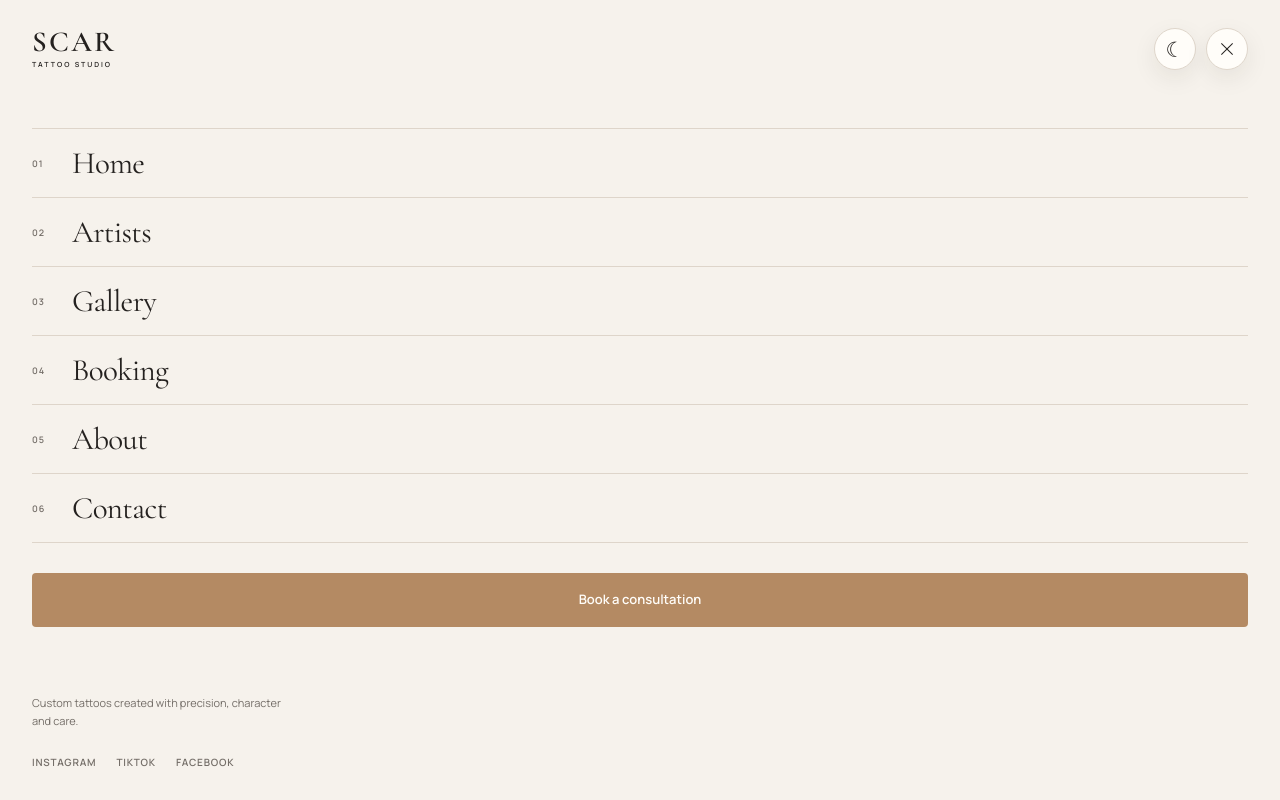
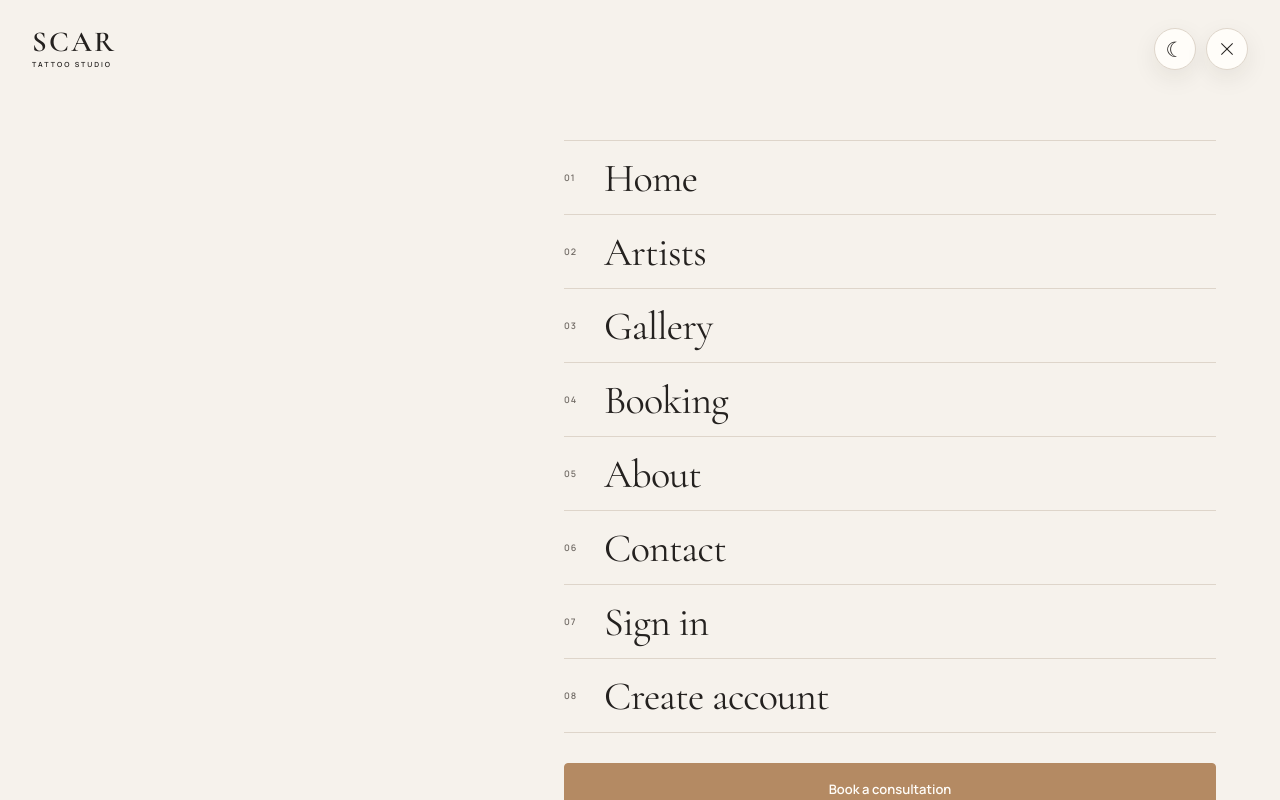
Before and after one commit to JenyaLinx/scar-tattoo-studio, a Next.js app: page /sign-in in a window 1280 px wide. Both pictures are taken after a click on the button "Open navigation menu". Shown: the top 800 px of the page. Built offline with nearby package versions, Linux system fonts and the light colour scheme; no server answers.

Commit message:
add auth navigation

```diff
--- a/src/components/Header/Header.module.css
+++ b/src/components/Header/Header.module.css
@@ -148,6 +148,7 @@
   gap: 18px;
   min-height: 69px;
   border-bottom: 1px solid var(--color-border);
+  color: var(--color-text-primary);
   font-family: var(--font-heading);
   font-size: 31px;
   line-height: 1;
@@ -171,21 +172,34 @@
   letter-spacing: 0.12em;
 }
 
-.bookingLink {
+.menuActions {
+  display: flex;
+  flex-direction: column;
+  gap: 10px;
+  margin-top: 30px;
+}
+
+.bookingLink,
+.signOutButton {
   display: flex;
   align-items: center;
   justify-content: center;
   min-height: 54px;
-  margin-top: 30px;
   padding: 14px 24px;
   border-radius: 4px;
-  background-color: var(--color-accent);
-  color: var(--color-text-inverse);
   font-size: 13px;
   font-weight: 600;
   transition:
     background-color var(--transition-fast),
+    border-color var(--transition-fast),
+    color var(--transition-fast),
     transform var(--transition-fast);
+}
+
+.bookingLink {
+  border: 1px solid var(--color-accent);
+  background-color: var(--color-accent);
+  color: var(--color-text-inverse);
 }
 
 .bookingLink:hover {
@@ -193,7 +207,21 @@
   transform: translateY(-2px);
 }
 
-.bookingLink:focus-visible {
+.signOutButton {
+  border: 1px solid var(--color-border);
+  background-color: transparent;
+  color: var(--color-text-primary);
+  cursor: pointer;
+}
+
+.signOutButton:hover {
+  border-color: var(--color-accent);
+  color: var(--color-accent);
+  transform: translateY(-2px);
+}
+
+.bookingLink:focus-visible,
+.signOutButton:focus-visible {
   outline: 2px solid var(--color-accent);
   outline-offset: 3px;
 }
@@ -243,3 +271,37 @@
     padding-left: 32px;
   }
 }
+
+@media screen and (min-width: 768px) {
+  .navigation {
+    max-width: 720px;
+    margin-left: auto;
+    padding: 140px 48px 40px;
+  }
+
+  .navigationLink {
+    min-height: 74px;
+    font-size: 36px;
+  }
+
+  .menuActions {
+    flex-direction: row;
+  }
+
+  .bookingLink,
+  .signOutButton {
+    flex: 1;
+  }
+}
+
+@media screen and (min-width: 1024px) {
+  .navigation {
+    max-width: 780px;
+    padding-right: 64px;
+    padding-left: 64px;
+  }
+
+  .navigationLink {
+    font-size: 40px;
+  }
+}
--- a/src/components/Header/Header.tsx
+++ b/src/components/Header/Header.tsx
@@ -2,7 +2,12 @@
 
 import Link from "next/link";
 import { useEffect, useState } from "react";
+import type { User } from "@supabase/supabase-js";
+
 import ThemeToggle from "@/components/ThemeToggle/ThemeToggle";
+import { createClient } from "@/lib/supabase/client";
+import { signOut } from "@/services/auth/auth.client";
+
 import styles from "./Header.module.css";
 
 const navigationLinks = [
@@ -34,9 +39,41 @@ const navigationLinks = [
 
 export default function Header() {
   const [isMenuOpen, setIsMenuOpen] = useState(false);
+  const [user, setUser] = useState<User | null>(null);
+  const [isAuthLoading, setIsAuthLoading] = useState(true);
 
   useEffect(() => {
-    document.body.style.overflow = isMenuOpen ? "hidden" : "";
+    const supabase = createClient();
+
+    const loadUser = async () => {
+      const {
+        data: { user: currentUser },
+      } = await supabase.auth.getUser();
+
+      setUser(currentUser);
+      setIsAuthLoading(false);
+    };
+
+    void loadUser();
+
+    const {
+      data: { subscription },
+    } = supabase.auth.onAuthStateChange(
+      (_event, session) => {
+        setUser(session?.user ?? null);
+        setIsAuthLoading(false);
+      },
+    );
+
+    return () => {
+      subscription.unsubscribe();
+    };
+  }, []);
+
+  useEffect(() => {
+    document.body.style.overflow = isMenuOpen
+      ? "hidden"
+      : "";
 
     return () => {
       document.body.style.overflow = "";
@@ -51,6 +88,46 @@ export default function Header() {
     setIsMenuOpen((currentState) => !currentState);
   };
 
+  const handleSignOut = async () => {
+    try {
+      await signOut();
+
+      setUser(null);
+      closeMenu();
+
+      window.location.href = "/";
+    } catch (error) {
+      console.error("Unable to sign out:", error);
+    }
+  };
+
+  const accountLinks = user
+    ? [
+        {
+          label: "My bookings",
+          href: "/my-bookings",
+        },
+        {
+          label: "Profile",
+          href: "/profile",
+        },
+      ]
+    : [
+        {
+          label: "Sign in",
+          href: "/sign-in",
+        },
+        {
+          label: "Create account",
+          href: "/sign-up",
+        },
+      ];
+
+  const allNavigationLinks = [
+    ...navigationLinks,
+    ...accountLinks,
+  ];
+
   return (
     <header className={styles.header}>
       <div className={styles.container}>
@@ -60,8 +137,13 @@ export default function Header() {
           onClick={closeMenu}
           aria-label="SCAR Tattoo Studio home page"
         >
-          <span className={styles.logoMain}>SCAR</span>
-          <span className={styles.logoSmall}>Tattoo Studio</span>
+          <span className={styles.logoMain}>
+            SCAR
+          </span>
+
+          <span className={styles.logoSmall}>
+            Tattoo Studio
+          </span>
         </Link>
 
         <div className={styles.controls}>
@@ -69,11 +151,17 @@ export default function Header() {
 
           <button
             className={`${styles.menuButton} ${
-              isMenuOpen ? styles.menuButtonOpen : ""
+              isMenuOpen
+                ? styles.menuButtonOpen
+                : ""
             }`}
             type="button"
             onClick={toggleMenu}
-            aria-label={isMenuOpen ? "Close navigation menu" : "Open navigation menu"}
+            aria-label={
+              isMenuOpen
+                ? "Close navigation menu"
+                : "Open navigation menu"
+            }
             aria-expanded={isMenuOpen}
             aria-controls="mobile-navigation"
           >
@@ -85,7 +173,9 @@ export default function Header() {
 
       <div
         className={`${styles.menuOverlay} ${
-          isMenuOpen ? styles.menuOverlayOpen : ""
+          isMenuOpen
+            ? styles.menuOverlayOpen
+            : ""
         }`}
         aria-hidden={!isMenuOpen}
       >
@@ -94,31 +184,50 @@ export default function Header() {
           id="mobile-navigation"
           aria-label="Main navigation"
         >
+          {!isAuthLoading && (
             <ul className={styles.navigationList}>
-            {navigationLinks.map((link, index) => (
+              {allNavigationLinks.map(
+                (link, index) => (
                   <li
-                className={styles.navigationItem}
+                    className={
+                      styles.navigationItem
+                    }
                     key={link.href}
-                style={{
+                    style={
+                      {
                         "--navigation-delay": `${index * 45}ms`,
-                } as React.CSSProperties}
+                      } as React.CSSProperties
+                    }
                   >
                     <Link
-                  className={styles.navigationLink}
+                      className={
+                        styles.navigationLink
+                      }
                       href={link.href}
                       onClick={closeMenu}
-                  tabIndex={isMenuOpen ? 0 : -1}
+                      tabIndex={
+                        isMenuOpen ? 0 : -1
+                      }
                     >
-                  <span className={styles.navigationNumber}>
-                    {String(index + 1).padStart(2, "0")}
+                      <span
+                        className={
+                          styles.navigationNumber
+                        }
+                      >
+                        {String(
+                          index + 1,
+                        ).padStart(2, "0")}
                       </span>
 
                       <span>{link.label}</span>
                     </Link>
                   </li>
-            ))}
+                ),
+              )}
             </ul>
+          )}
 
+          <div className={styles.menuActions}>
             <Link
               className={styles.bookingLink}
               href="/booking"
@@ -128,9 +237,22 @@ export default function Header() {
               Book a consultation
             </Link>
 
+            {user && (
+              <button
+                className={styles.signOutButton}
+                type="button"
+                onClick={handleSignOut}
+                tabIndex={isMenuOpen ? 0 : -1}
+              >
+                Sign out
+              </button>
+            )}
+          </div>
+
           <div className={styles.menuFooter}>
             <p className={styles.menuFooterText}>
-              Custom tattoos created with precision, character and care.
+              Custom tattoos created with
+              precision, character and care.
             </p>
 
             <div className={styles.socialLinks}>
```
Lines whose indentation alone changed are shown as unchanged.
